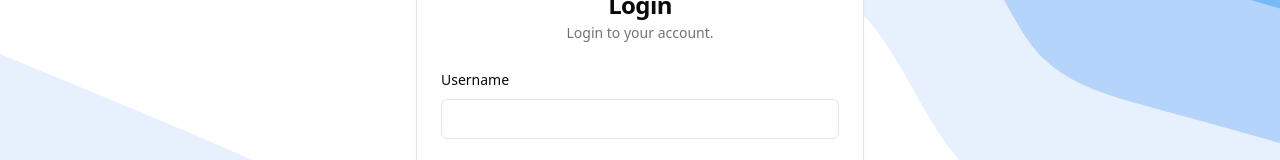
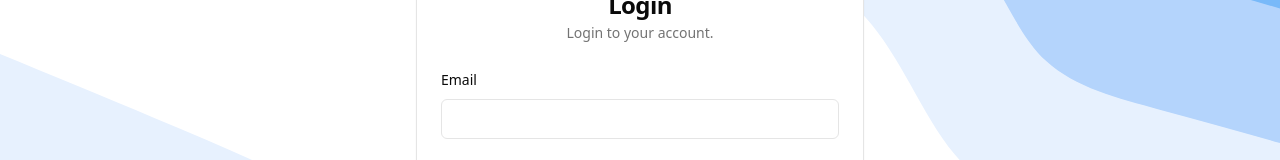
Before and after one commit to thoroughgood/Tutor-Website, a Next.js app in the folder frontend/: page /login in a window 1280 px wide. Shown: the part 234-394 px from the top of the page. Built offline with nearby package versions, Linux system fonts and the light colour scheme; no server answers.

Commit message:
made changes to login and authService, login page works

```diff
--- a/frontend/src/pages/login.tsx
+++ b/frontend/src/pages/login.tsx
@@ -17,7 +17,6 @@ import * as z from "zod"
 import { zodResolver } from "@hookform/resolvers/zod"
 import { Input } from "@/components/ui/input"
 import { Button } from "@/components/ui/button"
-
 import Link from "next/link"
 import { Label } from "@/components/ui/label"
 import { useState } from "react"
@@ -25,38 +24,30 @@ import LoadingButton from "@/components/loadingButton"
 import { HTTPAuthService } from "@/service/authService"
 import { getErrorMessage } from "@/lib/utils"
 import toast from "react-hot-toast"
+import router from "next/router"
+
+//this is a template, z.object will condense the information parsed into it as a readable json format, and formaSchema is basically from the form
 
 const formSchema = z.object({
-  name: z
-    .string()
-    .min(1, {
-      message: "Enter your username",
-    })
-    .max(50),
-  password: z.string().min(8, {
-    message: "Password is too short",
-  }), // TODO: refine this
-  // confirmPassword: z.string(),
+  email: z.string().email(),
+  password: z.string(),
 })
-// .refine(({ password, confirmPassword }) => password == confirmPassword, {
-//   message: "Passwords do not match",
-//   path: ["confirmPassword"],
-// })
-
-// NOTE: confirm password decreases UX without much benefit to password input accuracy
-// Commented out confirm passwords for better UX/UI
 
 const authService = new HTTPAuthService()
 export default function Login() {
   //defining a form, the zod object converts the standard format into a json readable format for the backend
+  //z.infer checks the type and guesses how to do shit -> zodResolver finishes compilation type thing
   const form = useForm<z.infer<typeof formSchema>>({
     resolver: zodResolver(formSchema),
   })
+  //need to identify if it is loading for shadcn framework
   const [submitLoading, setSubmitLoading] = useState(false)
+  //when the form is submitted we call this async to submit the form
   const onSubmit = async (values: z.infer<typeof formSchema>) => {
     setSubmitLoading(true)
     try {
       const id = await authService.login(values)
+      router.push("/dashboard")
     } catch (error) {
       toast.error(getErrorMessage(error))
     }
@@ -75,7 +66,7 @@ export default function Login() {
             onSubmit={form.handleSubmit(onSubmit)}
             noValidate
           >
-            <CustomFormField form={form} name="name" label="Username" />
+            <CustomFormField form={form} name="email" label="Email" />
             <CustomFormField
               name="password"
               form={form}
@@ -84,7 +75,7 @@ export default function Login() {
             />
             <div className="mt-4">
               <LoadingButton
-                role="login"
+                role="submit"
                 className="w-full"
                 isLoading={submitLoading}
               >
--- a/frontend/src/service/authService.ts
+++ b/frontend/src/service/authService.ts
@@ -9,7 +9,7 @@ export interface RegisterBody {
 }
 
 export interface LoginBody {
-  name: string
+  email: string
   password: string
 }
 
```
